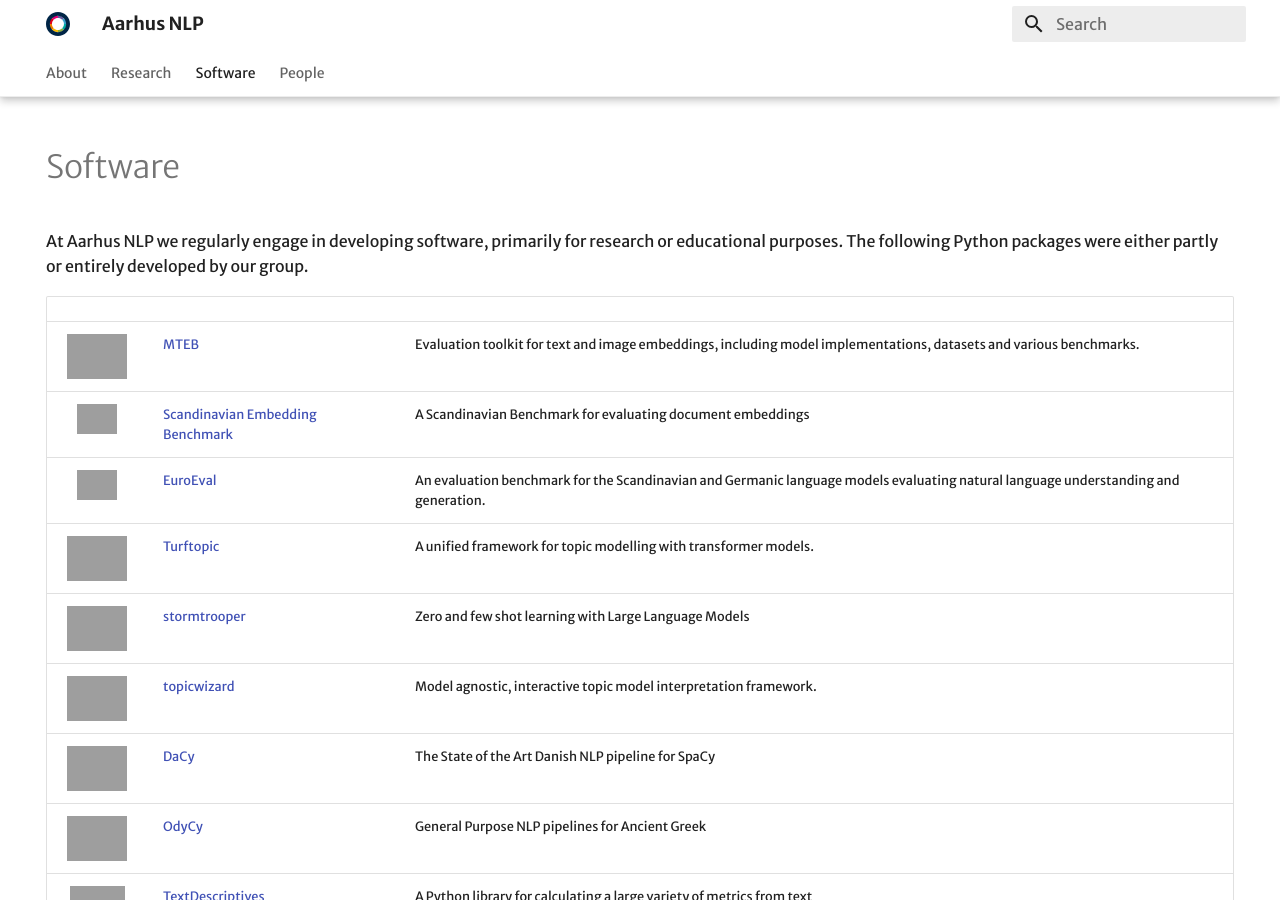
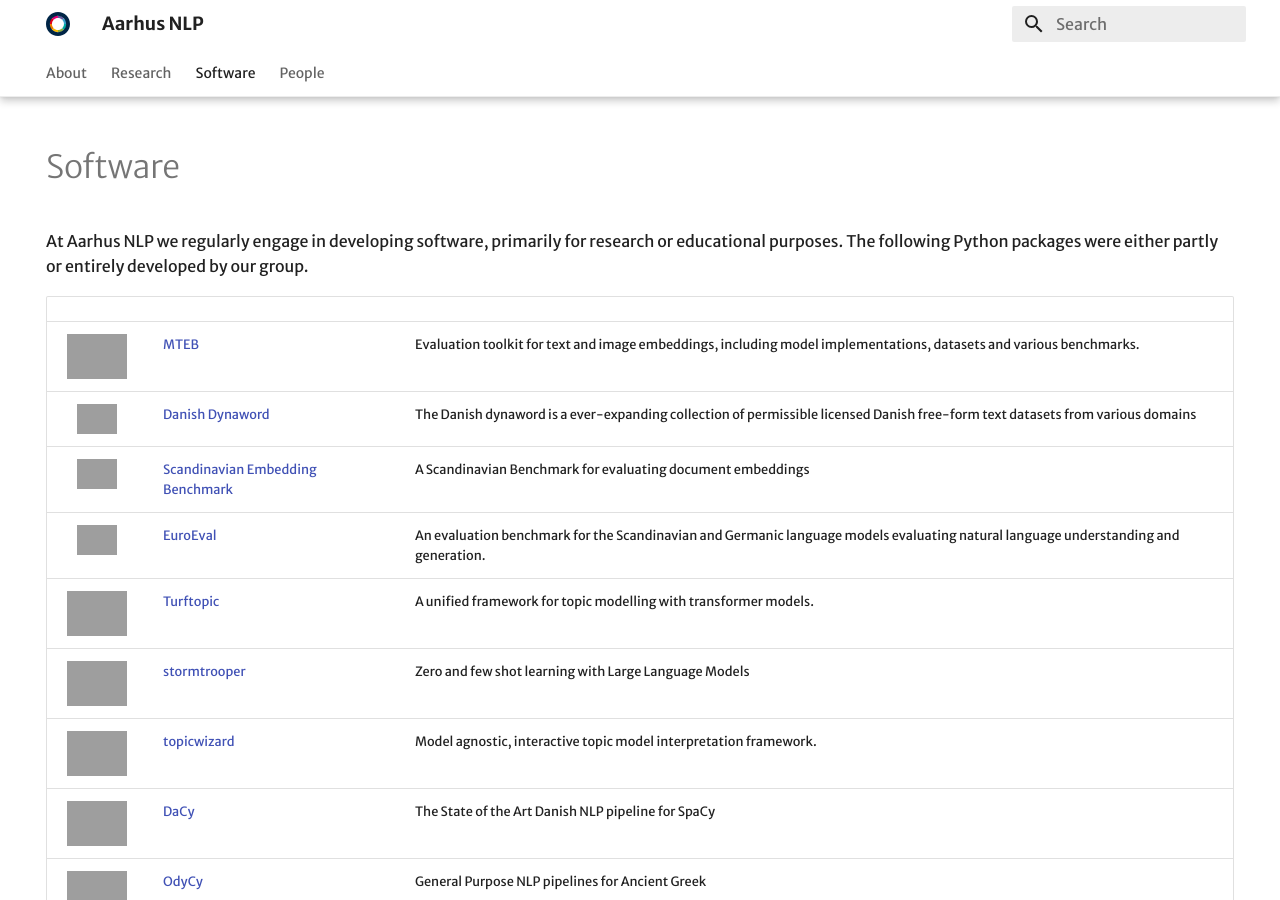
Before and after one commit to centre-for-humanities-computing/aarhusnlp-webpage, an MkDocs documentation site: the page built from docs/software.md, in a window 1280 px wide and 900 px high. Built offline with MkDocs 1.6.1 and Material for MkDocs 9.7.7, drawn with Linux system fonts in a browser that asks for light colours; grey boxes are pictures that could not be loaded.

Commit message:
added dynaword to software

```diff
--- a/docs/software.md
+++ b/docs/software.md
@@ -14,6 +14,7 @@
 |                                                                                                                                                                               |                                                                                                           |                                                                                                                                     |
 | :---------------------------------------------------------------------------------------------------------------------------------------------------------------------------: | --------------------------------------------------------------------------------------------------------- | ----------------------------------------------------------------------------------------------------------------------------------- |
 |             <img align="center" width="60" src="https://github.com/embeddings-benchmark/mteb/blob/main/docs/images/mteb_logo/mteb_logo_tight_hfhub.png?raw=true">             | [MTEB](https://github.com/embeddings-benchmark/mteb)                                                      | Evaluation toolkit for text and image embeddings, including model implementations, datasets and various benchmarks.                 |
+|                          <img align="center" width="40" src="https://huggingface.co/datasets/danish-foundation-models/danish-dynaword/resolve/main/docs/icon.png">                          | [Danish Dynaword](https://huggingface.co/datasets/danish-foundation-models/danish-dynaword) | The Danish dynaword is a ever-expanding collection of permissible licensed Danish free-form text datasets from various domains        |
 |                          <img align="center" width="40" src="https://kennethenevoldsen.github.io/scandinavian-embedding-benchmark/_static/logo.png">                          | [Scandinavian Embedding Benchmark](https://kennethenevoldsen.github.io/scandinavian-embedding-benchmark/) | A Scandinavian Benchmark for evaluating document embeddings                                                                         |
 |                                <img align="center" width="40" src="https://raw.githubusercontent.com/EuroEval/EuroEval/main/gfx/euroeval.png">                                | [EuroEval](https://euroeval.com/)                                                                         | An evaluation benchmark for the Scandinavian and Germanic language models evaluating natural language understanding and generation. |
 |        <img align="center" width="60" src="https://raw.githubusercontent.com/x-tabdeveloping/turftopic/80b075e203e76cc3c5b0cdf288ab0c5a3355c160/docs/images/logo.svg">        | [Turftopic](https://github.com/x-tabdeveloping/turftopic)                                                 | A unified framework for topic modelling with transformer models.                                                                    |
```
